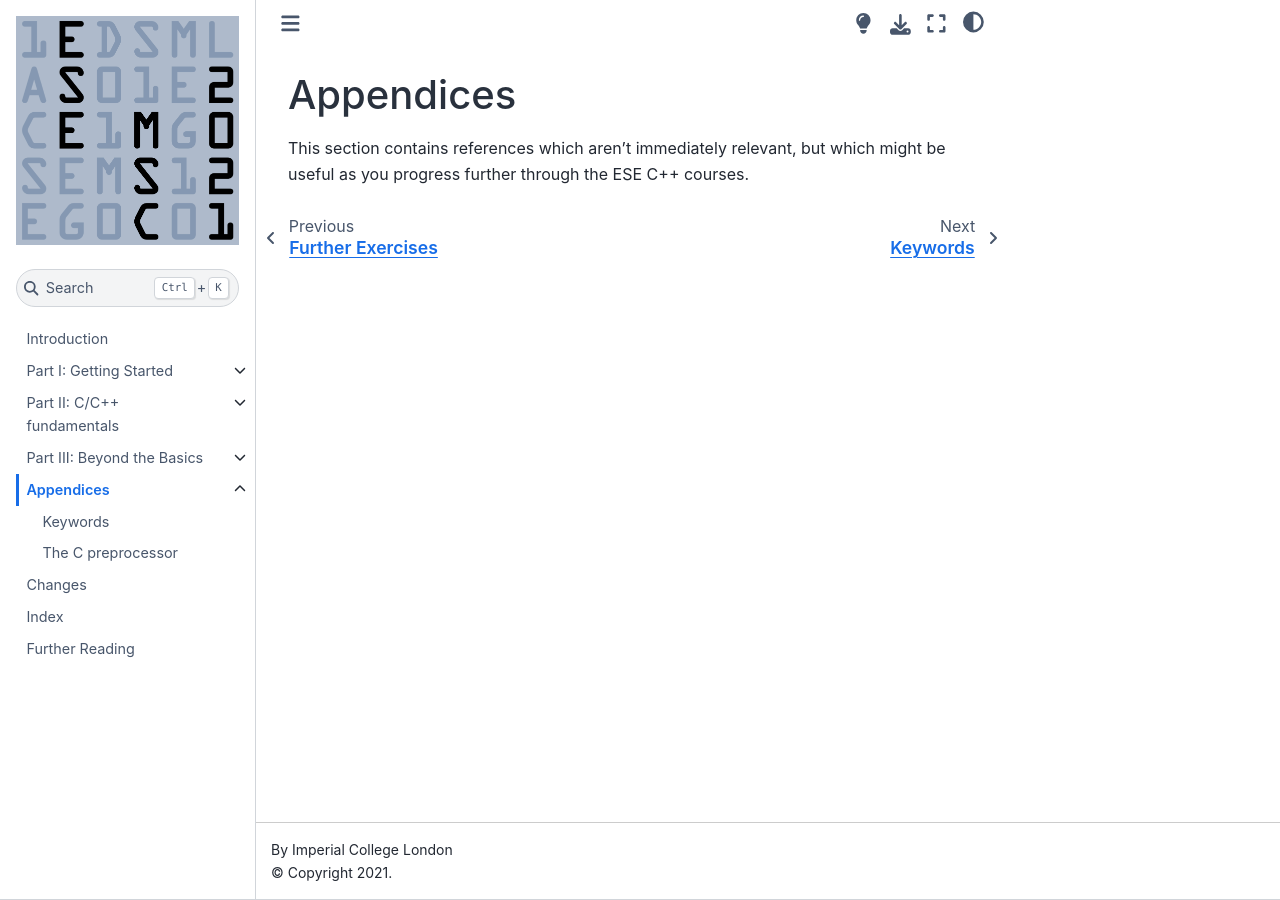
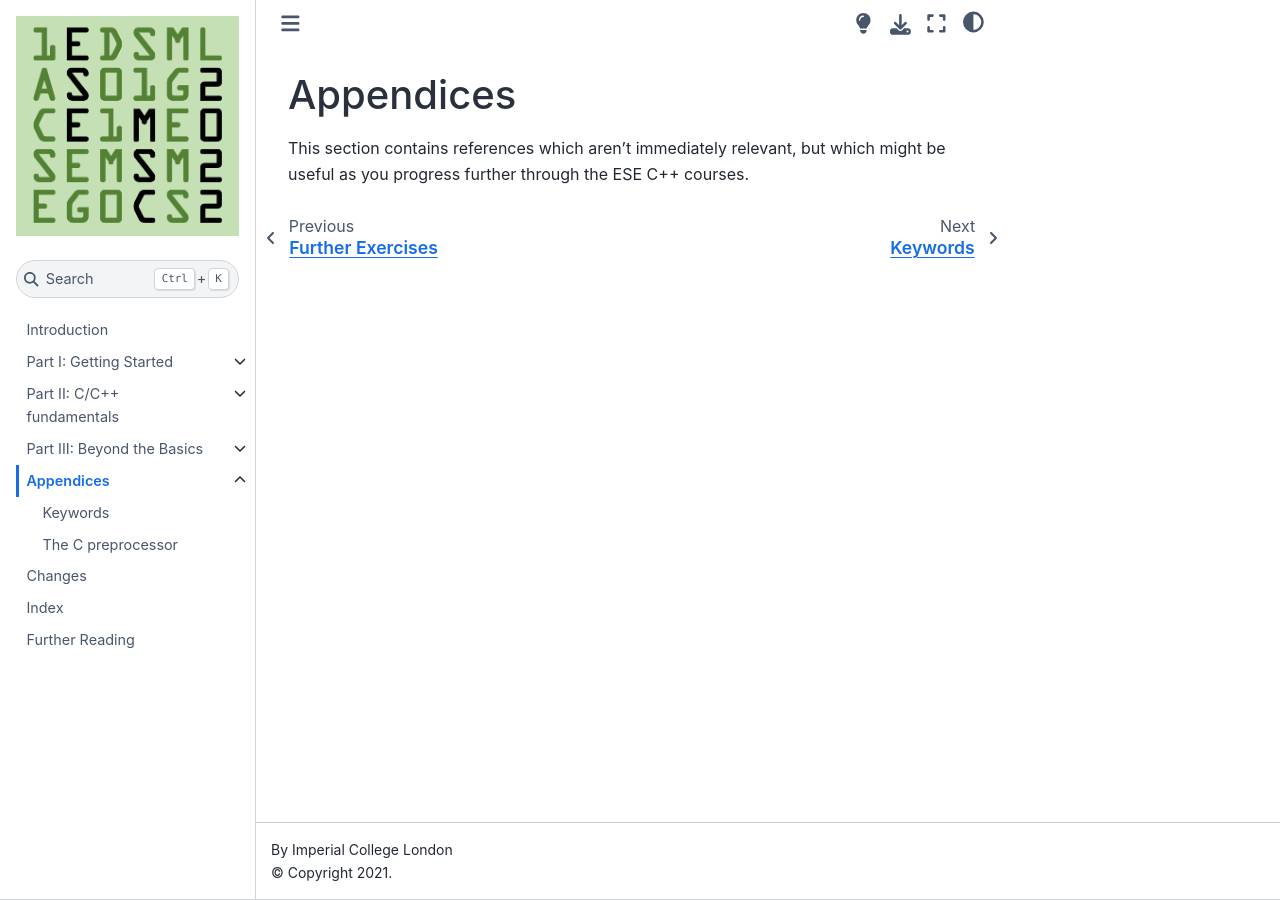
Before and after one commit to ese-msc/c-primer, a Jupyter Book: the page built from appendices.md, in a window 1280 px wide. Built offline with Jupyter Book 1.0.4 settings and Sphinx 7.4.7 and the Sphinx Book theme 1.1.4, drawn with Linux system fonts in a browser that asks for light colours.

Commit message:
Update logo to 2022

```diff
--- a/_config.yml
+++ b/_config.yml
@@ -8,7 +8,7 @@
 title                       : C/C++ Primer  # The title of the book. Will be placed in the left navbar.
 author                      : Imperial College London  # The author of the book
 copyright                   : "2021"  # Copyright year to be placed in the footer
-logo                        : "images/ESE-MSC-2021.png" # A path to the book logo
+logo                        : "images/ESE-MSC-2022.png" # A path to the book logo
 exclude_patterns            : []  # Patterns to skip when building the book. Can be glob-style (e.g. "*skip.ipynb")
 
 #######################################################################################
```
Also changed, not shown: images/ESE-MSC-2021.png (deleted), images/ESE-MSC-2022.png (added).
